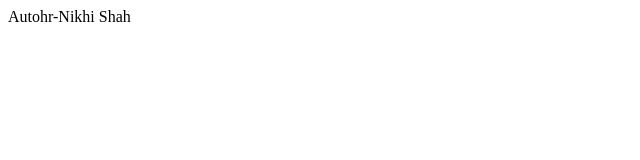
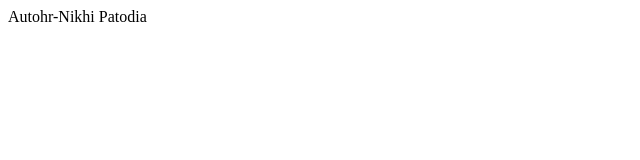
Before and after one commit to NikhilPatodia/resaturant-app, a plain HTML site: page index.html in a window 1280 px wide. Shown: the full height of the page, 0-640 px from the left. Drawn offline with Linux system fonts and the light colour scheme.

Commit message:
add new change in index with name

```diff
--- a/index.html
+++ b/index.html
@@ -6,6 +6,6 @@
     <title>Document</title>
 </head>
 <body>
-    Autohr-Nikhi Shah
+    Autohr-Nikhi Patodia
 </body>
 </html>
```
